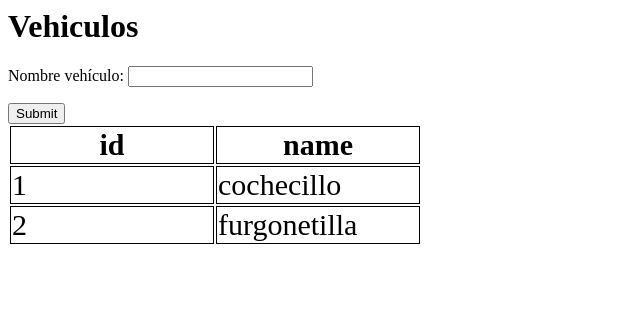
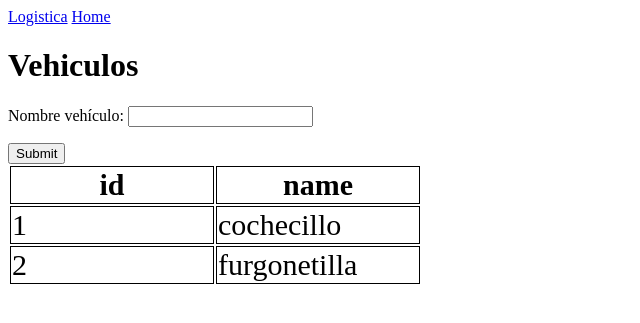
Before and after one commit to BlancaCC/gestor-empresa, a PHP site: page /logistica.php in a window 1280 px wide. Shown: the top 323 px of the page, without its empty margins (0-640 px from the left). Run offline with PHP 8.4, Linux system fonts and the light colour scheme; data comes from the database, SQL or seed files in the repository; data that the repository does not hold is empty.

Commit message:
[html logisticas] añado barra de navegación

```diff
--- a/html/logistica.php
+++ b/html/logistica.php
@@ -3,6 +3,15 @@
       <title>roselli logistica</title>
    </head>
    <body>
+
+
+     <div class="topnav">
+       <a class="active" href="logistica.php">Logistica</a>
+       <a href="./">Home</a>
+     </div>
+
+
+
         <style>
         td,th {
         border: solid black 1px;
```
